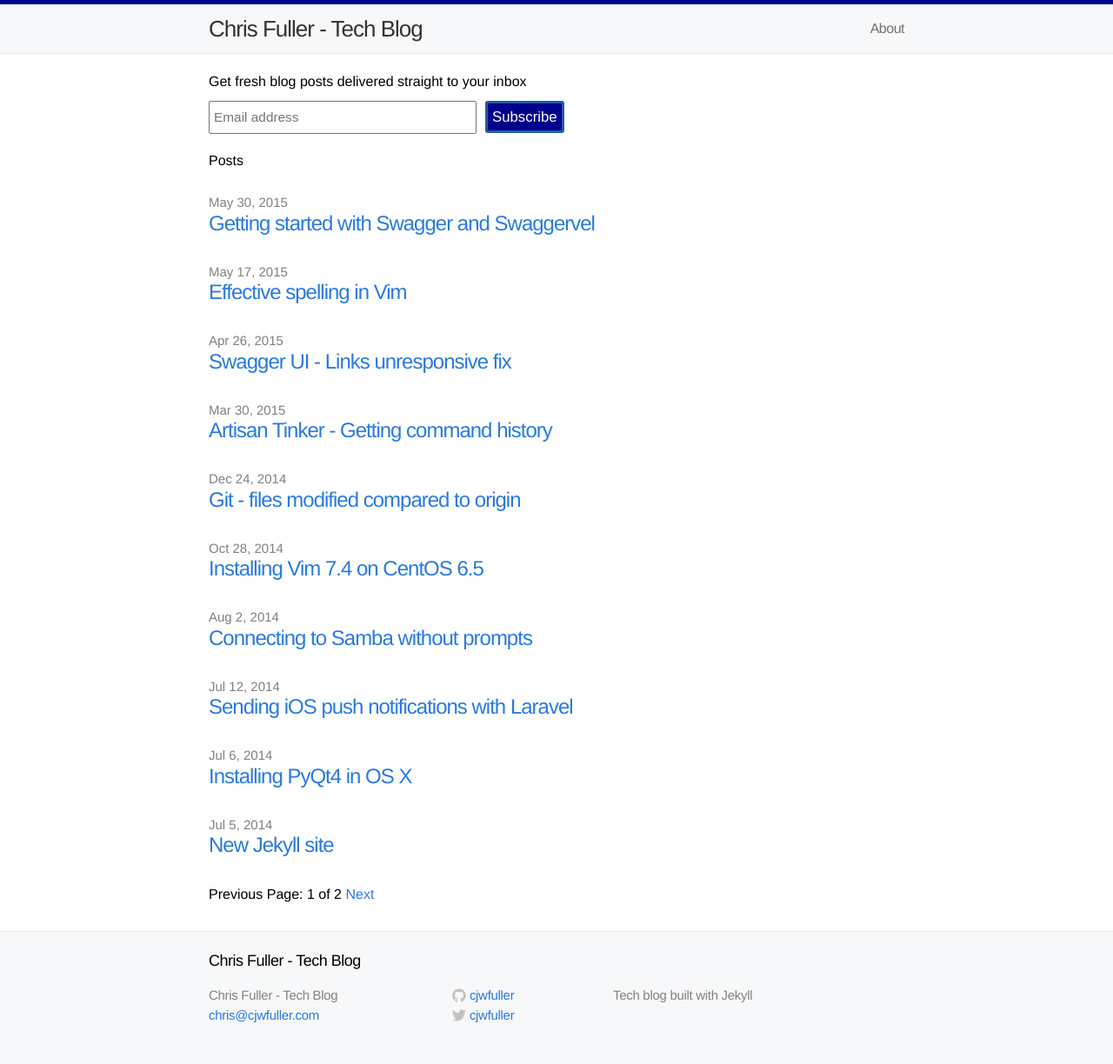
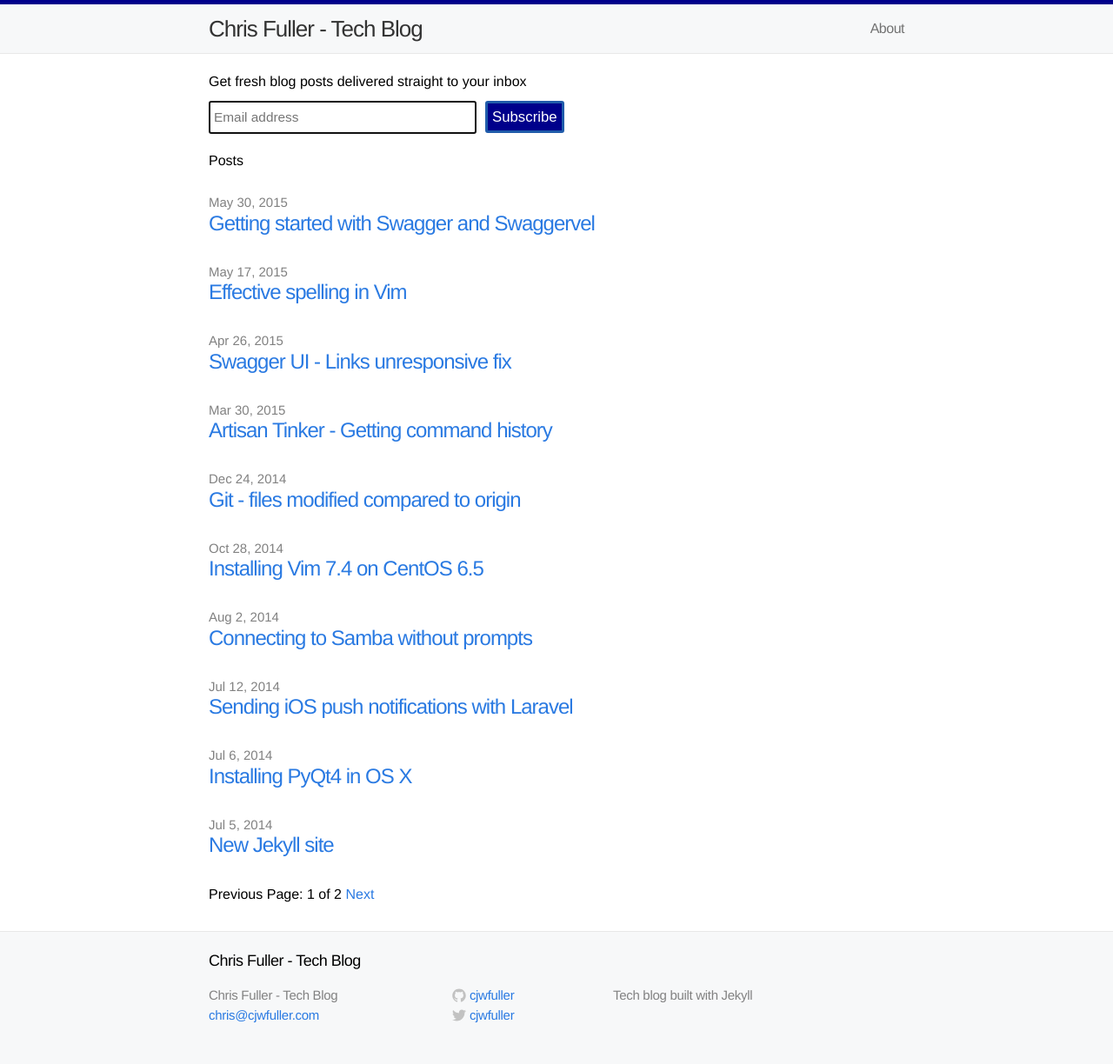
Before and after one commit to cjwfuller/cjwfuller.github.io, a Jekyll site: the page built from index.html, in a window 1280 px wide. Shown: the whole page at 87% size. Built offline with Jekyll 4.4.1, drawn with Linux system fonts in a browser that asks for light colours; nearby versions of some CDN libraries; the list of posts is cut into pages by our own code; comment, search, counter and statistics services are not loaded.

Commit message:
autofocus on subscribe text box for modern browsers

```diff
--- a/index.html
+++ b/index.html
@@ -10,7 +10,7 @@
 <form action="//cjwfuller.us11.list-manage.com/subscribe/post?u=2b250a0e5d8fc2dbbf1637bda&amp;id=3be453b1ca" method="post" id="mc-embedded-subscribe-form" name="mc-embedded-subscribe-form" class="validate" target="_blank" novalidate>
     <div id="mc_embed_signup_scroll">
     <div class="mc-field-group">
-	<input type="email" value="" name="EMAIL" class="email" id="mce-EMAIL" placeholder="Email address">
+	<input autofocus type="email" value="" name="EMAIL" class="email" id="mce-EMAIL" placeholder="Email address">
     </div>
     <div style="position: absolute; left: -5000px;"><input type="text" name="b_2b250a0e5d8fc2dbbf1637bda_3be453b1ca" tabindex="-1" value=""></div>
     <div class="clear">
```
